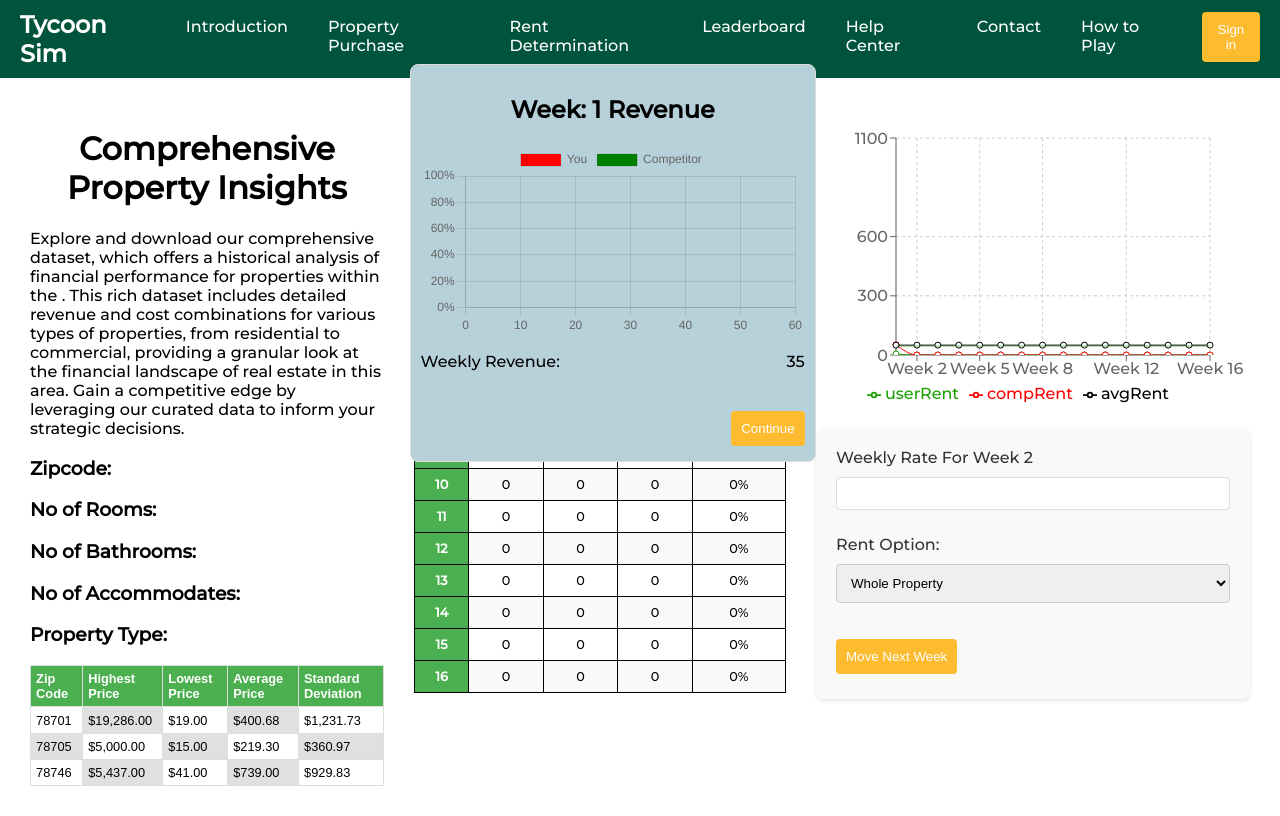
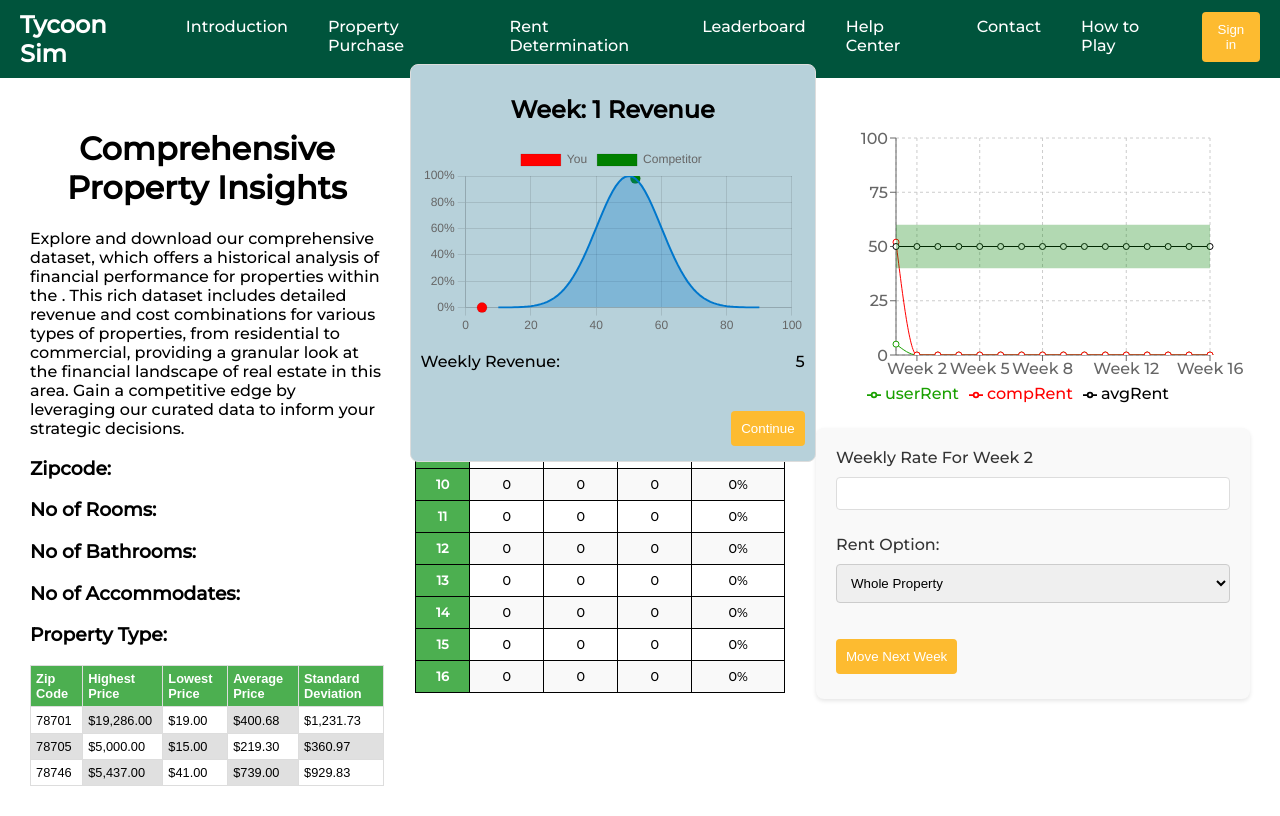
Before and after one commit to Devenvaruv/tycoonsimulator, a React (Create React App) app: page /monthly-pricing in a window 1280 px wide. Both pictures are taken after typing "5" into the empty fields and a click on the button "Move Next Week". Built offline with nearby package versions, Linux system fonts and the light colour scheme; no server answers.

Commit message:
need to change api. add one more parameter

```diff
--- a/src/components/DemandVsTimeGraph/DemandVsTimeGraph.js
+++ b/src/components/DemandVsTimeGraph/DemandVsTimeGraph.js
@@ -1,7 +1,7 @@
 import React from 'react';
 import { LineChart, Line, XAxis, YAxis, CartesianGrid, Tooltip, Legend,ReferenceArea, ResponsiveContainer } from 'recharts';
 
-const DemandVsTimeGraph = ({ userData, maxRent }) => {
+const DemandVsTimeGraph = ({ userData, maxRent, maxYaxis}) => {
 
   return (
     <ResponsiveContainer width="100%" height={300}>
@@ -17,7 +17,7 @@ const DemandVsTimeGraph = ({ userData, maxRent }) => {
         <CartesianGrid strokeDasharray="3 3" />
         <XAxis dataKey="time" />
         <YAxis
-          domain={[0, 1100]}  // Set the min and max values for the Y-axis
+          domain={[0, maxYaxis]}  // Set the min and max values for the Y-axis
           allowDataOverflow={true}  // Allows the graph to adjust to data outside of the domain range
         />
         <Tooltip />
--- a/src/components/HorizontalTable/HorizontalTable.css
+++ b/src/components/HorizontalTable/HorizontalTable.css
@@ -1,4 +1,4 @@
-.table-container {
+/* .table-container {
   overflow-x: auto;
   width: 100%;
 
@@ -17,4 +17,4 @@
     border: 1px solid black;
     padding: 5px;
     text-align: center;
-  }
+  } */
--- a/src/components/VerticalTable/VerticalTable.css
+++ b/src/components/VerticalTable/VerticalTable.css
@@ -1,13 +1,16 @@
 .table-container {
-    max-width: 600px;
-    margin: auto;
-    overflow-x: auto;
-  }
 
-  .table-sm {
-    width: 100%;
-    border-collapse: collapse;
-  }
+  width: 100%;
+
+}
+
+.table-sm {
+  width: 50%;
+  font-size: 0.8rem;
+  margin: auto;
+  border-collapse: collapse;
+
+}
 
 
 
--- a/src/pages/MonthlyPricing/MonthlyPricing.js
+++ b/src/pages/MonthlyPricing/MonthlyPricing.js
@@ -4,11 +4,8 @@ import { useNavigate } from "react-router-dom";
 
 import { getAuth} from "firebase/auth";
 
-import HorizontalTable from "../../components/HorizontalTable/HorizontalTable";
 import PropertySellForm from "../../components/PropertySellForm/PropertySellForm";
-
 import DemandVsTimeGraph from "../../components/DemandVsTimeGraph/DemandVsTimeGraph";
-import BellGraph from "../../components/BellGraph/BellGraph";
 import PriceTable from "../../components/PriceTable/PriceTable";
 import { GameDataContext } from "../../utils/GameDataContext";
 import "./MonthlyPricing.css";
@@ -21,7 +18,6 @@ const MonthlyPricing = () => {
   const [showCongratsModal, setShowCongratsModal] = useState(false);
   const [doDisplayCard, setDoDisplayCard] = useState(false);
   const [userName, setUserName] = useState("");
-  const [thisWeekDeviation, setThisWeekDeviation] = useState(1);
   const [currentWeekIndex, setCurrentWeekIndex] = useState(0);
 
   const [weeklyRentData, setWeeklyRentData] = useState(Array(16).fill(0));
@@ -159,14 +155,11 @@ const MonthlyPricing = () => {
 
     const matchingRow = findMatchingRow(jsonData, filters);
 
-    setThisWeekDeviation(
-      filters.accommodates / ((filters.bathrooms + filters.bedrooms) / 2)
-    );
     const currentWeekSimulatedOccupancy =
       (matchingRow ? matchingRow.simulated_occupancy : 5) * 10;
     const competatorRentRandom = Math.round(getRandomNumberAround(
       currentWeekSimulatedOccupancy,
-      thisWeekDeviation * 10
+      (currentWeekSimulatedOccupancy/10) * 2
     ));
 
 
@@ -227,14 +220,14 @@ const MonthlyPricing = () => {
           {doDisplayCard && (
               <DisplayCard
                 title={currentWeekIndex}
-                currentWealth={weeklyRentData[currentWeekIndex - 1] * 7}
+                currentWealth={(weeklyRentData[currentWeekIndex - 1] < weeklyCompRentData[currentWeekIndex - 1])? weeklyRentData[currentWeekIndex - 1]: 0}
                 fixedCost={100}
                 miscCost={50}
                 onContinue={toggle}
                 expectedValue={weeklyDemandData[currentWeekIndex - 1] * 10}
                 userValue={weeklyRentData[currentWeekIndex - 1]}
                 userValue2={weeklyCompRentData[currentWeekIndex - 1]}
-                fluctation={thisWeekDeviation * 10}
+                fluctation={10}
               />
           )}
           <div className="week-container">
@@ -276,7 +269,7 @@ const MonthlyPricing = () => {
             /> */}
           </div>
           <div className="rng-container">
-            <DemandVsTimeGraph userData={graphRentData} maxRent={maxDemand * 10}/>
+            <DemandVsTimeGraph userData={graphRentData} maxRent={((maxDemand * 10) + (maxDemand * 2))} maxYaxis={maxDemand * 20}/>
             <div className="rent-setter-container">
               <PropertySellForm onSell={handleFormSubmit} />
               <p>{}</p>
```
